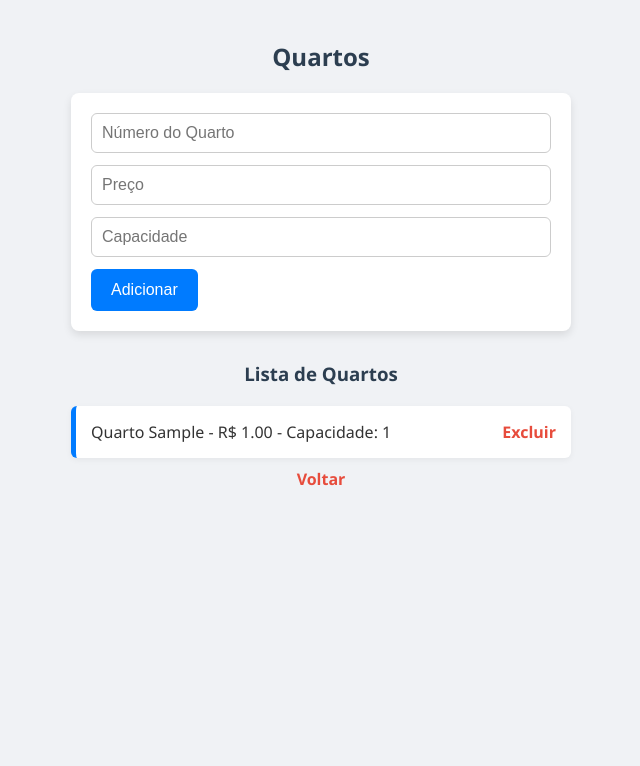
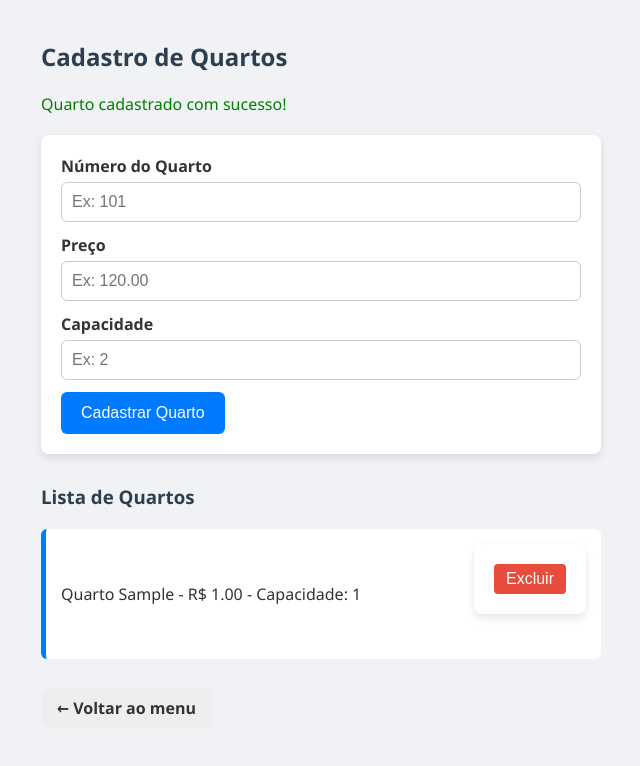
Before and after one commit to GU3712/Atividade-sobre-Motel, a PHP site: page /quartos/index.php?sucesso=1 in a window 1280 px wide. Shown: the top 766 px of the page, without its empty margins (319-959 px from the left). Run offline with PHP 8.4, Linux system fonts and the light colour scheme; tables that the repository leaves empty hold one stand-in row (values such as "Sample post").

Commit message:
Add files via upload

```diff
--- a/22-07/index.php
+++ b/22-07/index.php
@@ -2,14 +2,13 @@
 <html lang="pt-BR">
 <head>
     <meta charset="UTF-8">
-    <title>Motel</title>
+    <title>Motel - Sistema</title>
     <link rel="stylesheet" href="style.css">
 </head>
 <body>
-    <h1>Cadastro do Motel</h1>
+    <h1>Bem-vindo ao Sistema do Motel</h1>
     <ul>
         <li><a href="clientes/index.php">Cadastro de Clientes</a></li>
-        <br>
         <li><a href="quartos/index.php">Cadastro de Quartos</a></li>
     </ul>
 </body>
--- a/22-07/quartos/index.php
+++ b/22-07/quartos/index.php
@@ -6,13 +6,23 @@
     <link rel="stylesheet" href="../style.css">
 </head>
 <body>
-    <h2>Quartos</h2>
+    <h2>Cadastro de Quartos</h2>
+
+    <?php if (isset($_GET['sucesso'])): ?>
+        <p class="success-message">Quarto cadastrado com sucesso!</p>
+    <?php endif; ?>
 
     <form action="adicionar.php" method="post">
-        <input type="text" name="numero" placeholder="Número do Quarto" required>
-        <input type="text" name="preco" placeholder="Preço" required>
-        <input type="number" name="capacidade" placeholder="Capacidade" required>
-        <button type="submit">Adicionar</button>
+        <label>Número do Quarto</label>
+        <input type="text" name="numero" placeholder="Ex: 101" required>
+
+        <label>Preço</label>
+        <input type="text" name="preco" placeholder="Ex: 120.00" required>
+
+        <label>Capacidade</label>
+        <input type="number" name="capacidade" placeholder="Ex: 2" required>
+
+        <button type="submit">Cadastrar Quarto</button>
     </form>
 
     <h3>Lista de Quartos</h3>
@@ -20,11 +30,19 @@
         <?php
         $stmt = $pdo->query("SELECT * FROM quartos");
         while ($row = $stmt->fetch()) {
-            echo "<li>Quarto {$row['numero']} - R$ {$row['preco']} - Capacidade: {$row['capacidade']}
-            <a href='deletar.php?id={$row['id']}'>Excluir</a></li>";
+            echo "<li><span>Quarto " .
+                 htmlspecialchars($row['numero']) . " - R$ " .
+                 htmlspecialchars($row['preco']) . " - Capacidade: " .
+                 htmlspecialchars($row['capacidade']) .
+                 "</span>
+                <form action='deletar.php' method='get' style='display:inline;'>
+                    <input type='hidden' name='id' value='{$row['id']}'>
+                    <button class='btn-delete' type='submit'>Excluir</button>
+                </form>
+            </li>";
         }
         ?>
     </ul>
-    <a href="../index.php">Voltar</a>
+    <a class="back-link" href="../index.php">← Voltar ao menu</a>
 </body>
 </html>
--- a/22-07/style.css
+++ b/22-07/style.css
@@ -9,9 +9,8 @@ body {
     background: #f0f2f5;
     color: #333;
     padding: 40px 20px;
-    display: flex;
-    flex-direction: column;
-    align-items: center;
+    max-width: 600px;
+    margin: auto;
 }
 
 h1, h2, h3 {
@@ -24,9 +23,13 @@ form {
     padding: 20px;
     border-radius: 8px;
     box-shadow: 0 4px 8px rgba(0,0,0,0.1);
-    width: 100%;
-    max-width: 500px;
     margin-bottom: 30px;
+}
+
+form label {
+    display: block;
+    margin-bottom: 5px;
+    font-weight: bold;
 }
 
 form input {
@@ -56,8 +59,6 @@ form button:hover {
 ul {
     list-style: none;
     padding: 0;
-    width: 100%;
-    max-width: 500px;
 }
 
 ul li {
@@ -69,7 +70,6 @@ ul li {
     display: flex;
     justify-content: space-between;
     align-items: center;
-    box-shadow: 0 2px 6px rgba(0,0,0,0.05);
 }
 
 a {
@@ -85,15 +85,31 @@ a:hover {
 .back-link {
     margin-top: 20px;
     display: inline-block;
+    background-color: #eee;
+    padding: 8px 16px;
+    border-radius: 6px;
+    color: #333;
     text-decoration: none;
-    color: #007BFF;
 }
 
 .back-link:hover {
-    text-decoration: underline;
+    background-color: #ddd;
 }
 
-ul li span {
-    flex: 1;
-    margin-right: 15px;
+.btn-delete {
+    background-color: #e74c3c;
+    color: white;
+    border: none;
+    padding: 6px 12px;
+    border-radius: 4px;
+    cursor: pointer;
 }
+
+.btn-delete:hover {
+    background-color: #c0392b;
+}
+
+.success-message {
+    color: green;
+    margin-bottom: 20px;
+}
```
Also changed, not shown: 22-07/clientes/adicionar.php (+4 -4 lines), 22-07/clientes/deletar.php (+6 -3 lines), 22-07/clientes/index.php (+26 -8 lines), 22-07/quartos/adicionar.php (+4 -4 lines), 22-07/quartos/deletar.php (+6 -3 lines), 22-07/db.php (line endings or trailing spaces).
